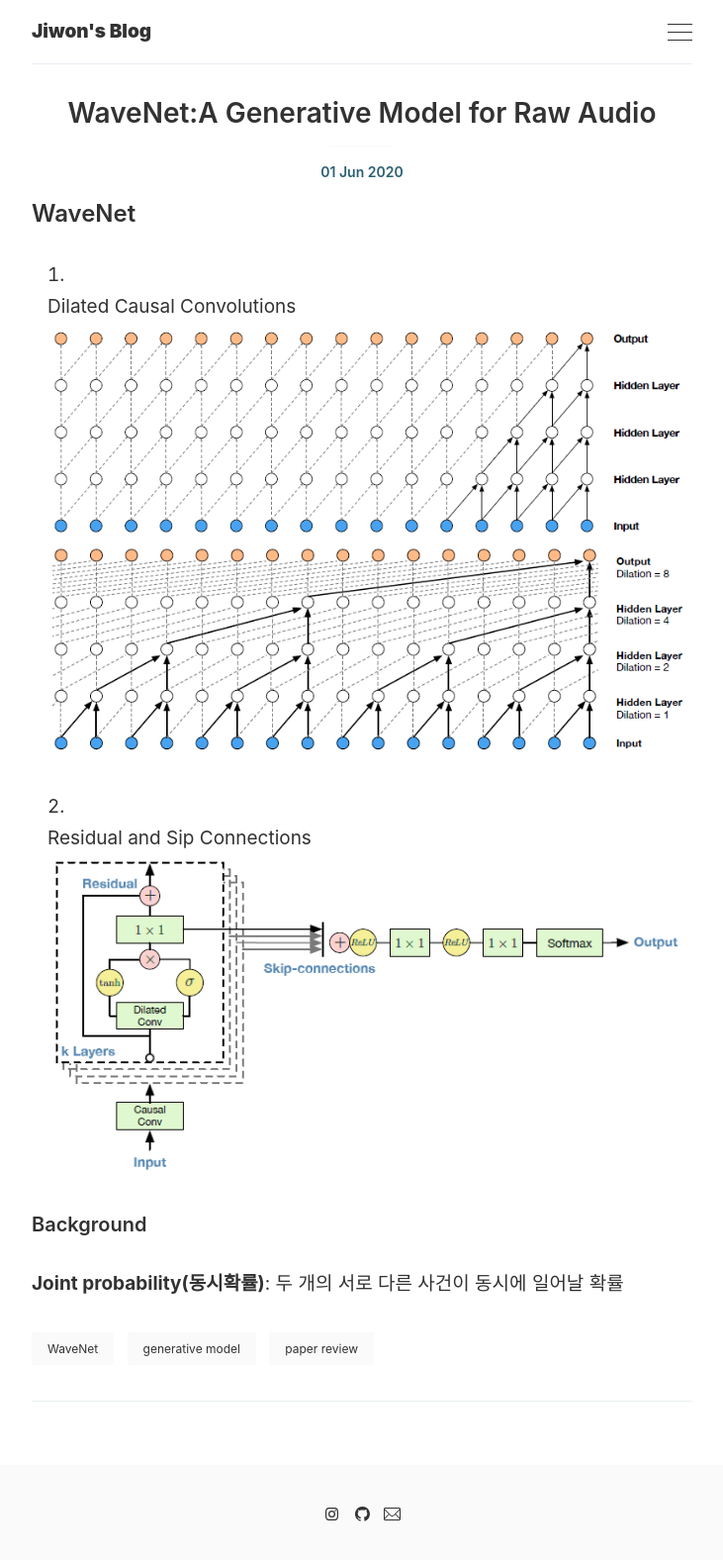
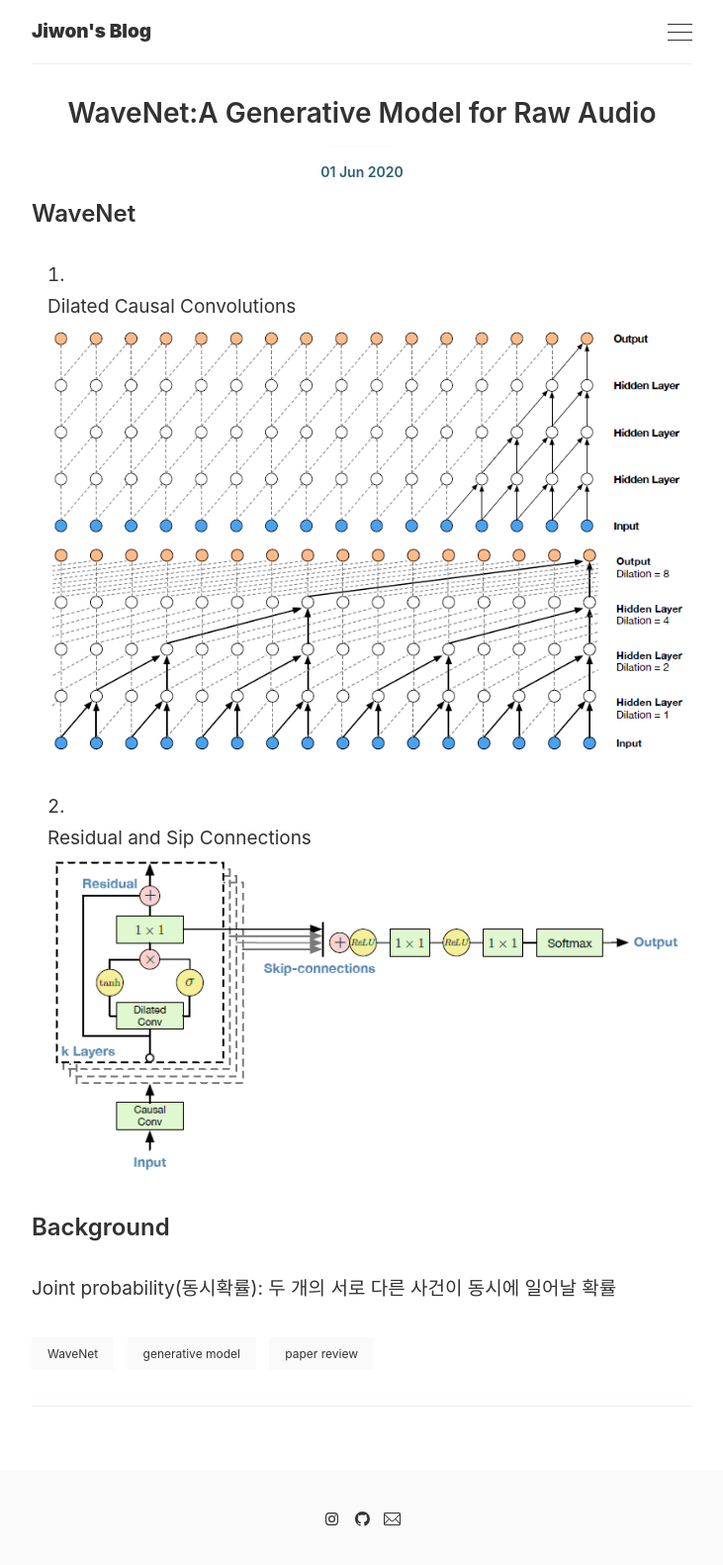
Before and after one commit to inha-informatics/geongswon.github.io, a Jekyll site: the page built from _posts/2020-06-01-WaveNet:-A-Generative-Model-for-Raw-Audio.markdown, in a window 1280 px wide. Shown: the whole page at 99% size, without its empty margins (274-1005 px from the left). Built offline with Jekyll 4.4.1, drawn with Linux system fonts in a browser that asks for light colours; comment, search, counter and statistics services are not loaded.

```diff
--- a/_posts/2020-06-01-WaveNet:-A-Generative-Model-for-Raw-Audio.markdown
+++ b/_posts/2020-06-01-WaveNet:-A-Generative-Model-for-Raw-Audio.markdown
@@ -15,5 +15,5 @@ use_math: true
 ![wavenet4](/images/pages/wavenet4.PNG)
 
 
-#### Background
-**Joint probability(동시확률)**: 두 개의 서로 다른 사건이 동시에 일어날 확률
+### Background
+Joint probability(동시확률): 두 개의 서로 다른 사건이 동시에 일어날 확률
```
